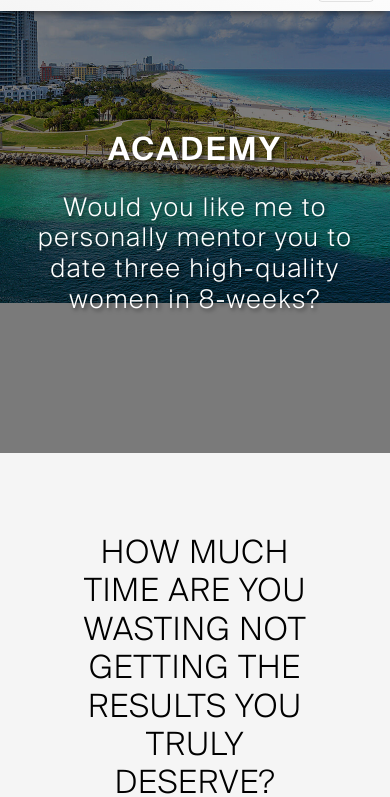
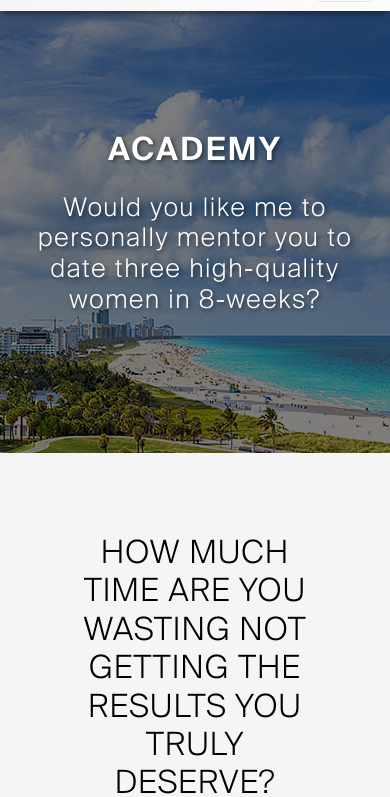
Before and after one commit to Goom11/austensummerswebsite, a website: page routes/academy.html in a window 390 px wide. Shown: the part 47-844 px from the top of the page. Drawn offline with nearby package versions, Linux system fonts and the light colour scheme; files that its build step writes are made by us from their sources; files whose address does not match are found by name; a web font is replaced by a local one.

Commit message:
make overlay responsive on all other pages

```diff
--- a/public/assets/css/style_academy.css
+++ b/public/assets/css/style_academy.css
@@ -59,7 +59,6 @@ body {
   background-position-x: center;
   background-position-y: -150px;
   background-repeat: no-repeat;
-  background-size: cover;
   height: 500px;
   display: flex;
   flex-direction: column;
@@ -70,8 +69,7 @@ body {
 
 .section1 .overlay {
   position: absolute;
-  top: 50px;
-  height: 450px;
+  height: inherit;
   width: 100%;
   background: rgba(0, 0, 0, 0.5);
   z-index: 1;
--- a/public/assets/css/style_bootcamp.css
+++ b/public/assets/css/style_bootcamp.css
@@ -88,7 +88,6 @@ body {
   background-position: center;
   background-position-y: -150px;
   background-repeat: no-repeat;
-  background-size: cover;
   height: 500px;
   display: flex;
   flex-direction: column;
@@ -99,8 +98,7 @@ body {
 
 .section1 .overlay {
   position: absolute;
-  top: 50px;
-  height: 450px;
+  height: inherit;
   width: 100%;
   background: rgba(0, 0, 0, 0.5);
   z-index: 1;
--- a/public/assets/css/style_clientresults.css
+++ b/public/assets/css/style_clientresults.css
@@ -58,7 +58,6 @@ body {
   background-color: #f5f5f5;
   background-position: center;
   background-repeat: no-repeat;
-  background-size: cover;
   height: 400px;
   display: flex;
   flex-direction: column;
@@ -69,8 +68,6 @@ body {
 
 .section1 .overlay {
   position: absolute;
-  top: 50px;
-  height: 350px;
   width: 100%;
   background: rgba(0, 0, 0, 0.6);
   z-index: 1;
--- a/public/assets/css/style_immersion.css
+++ b/public/assets/css/style_immersion.css
@@ -52,7 +52,6 @@ body {
   background-color: #f5f5f5;
   background-position: center;
   background-repeat: no-repeat;
-  background-size: cover;
   height: 400px;
   display: flex;
   flex-direction: column;
@@ -63,8 +62,6 @@ body {
 
 .section1 .overlay {
   position: absolute;
-  top: 50px;
-  height: 350px;
   width: 100%;
   background: rgba(0, 0, 0, 0.6);
   z-index: 1;
--- a/routes/academy.html
+++ b/routes/academy.html
@@ -88,11 +88,11 @@
 
     <!-- SECTION1 -->
     <div class="container-fluid section1">
+      <div class="overlay"></div>
       <h1 class="animated animatedFadeInUp fadeInUp">ACADEMY</h1>
       <h2 class="animated animatedFadeInUp fadeInUp delay-1">
         Would you like me to personally mentor you to date three high-quality women in 8-weeks?
       </h2>
-      <div class="overlay"></div>
     </div>
 
     <!-- SECTION2 -->
```
Also changed, not shown: routes/bootcamp.html (+1 -1 lines), routes/clientresults.html (+1 -1 lines), routes/immersion.html (+1 -1 lines).
